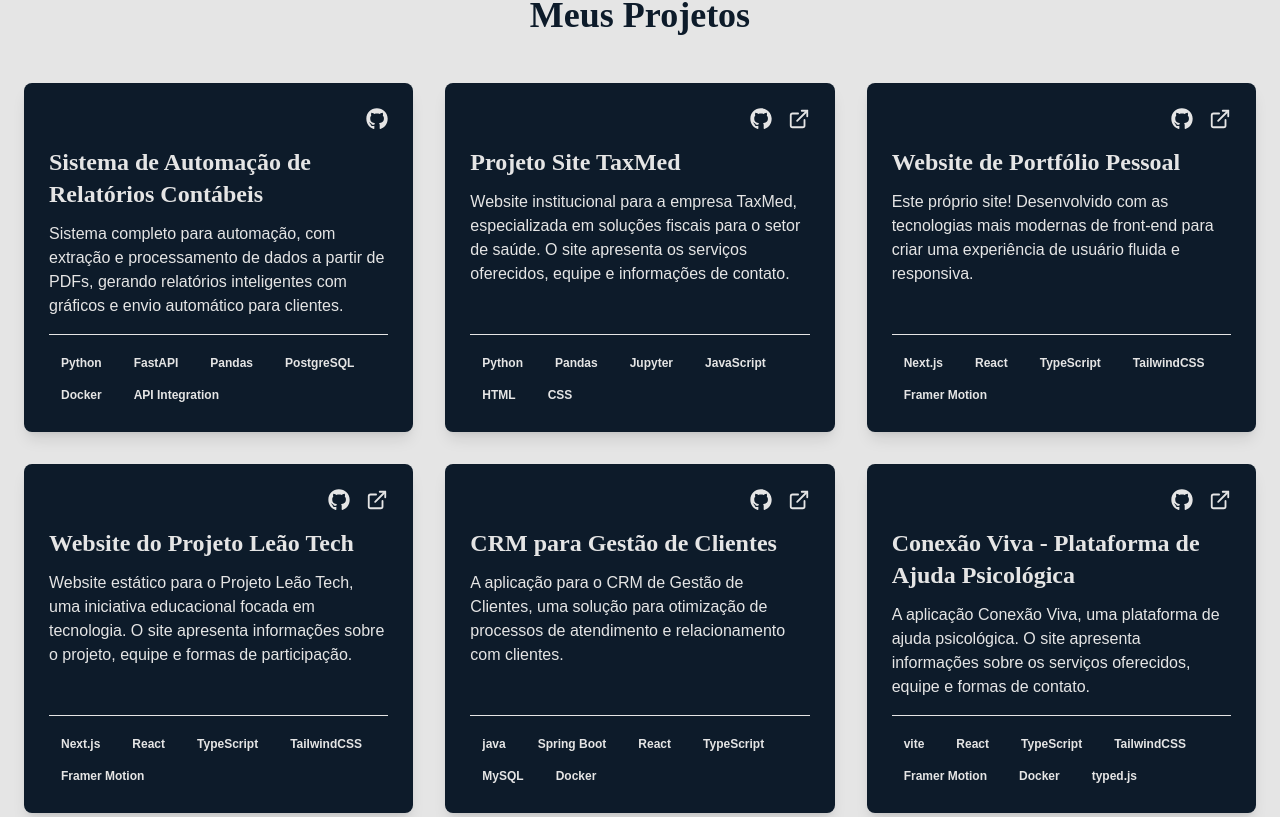
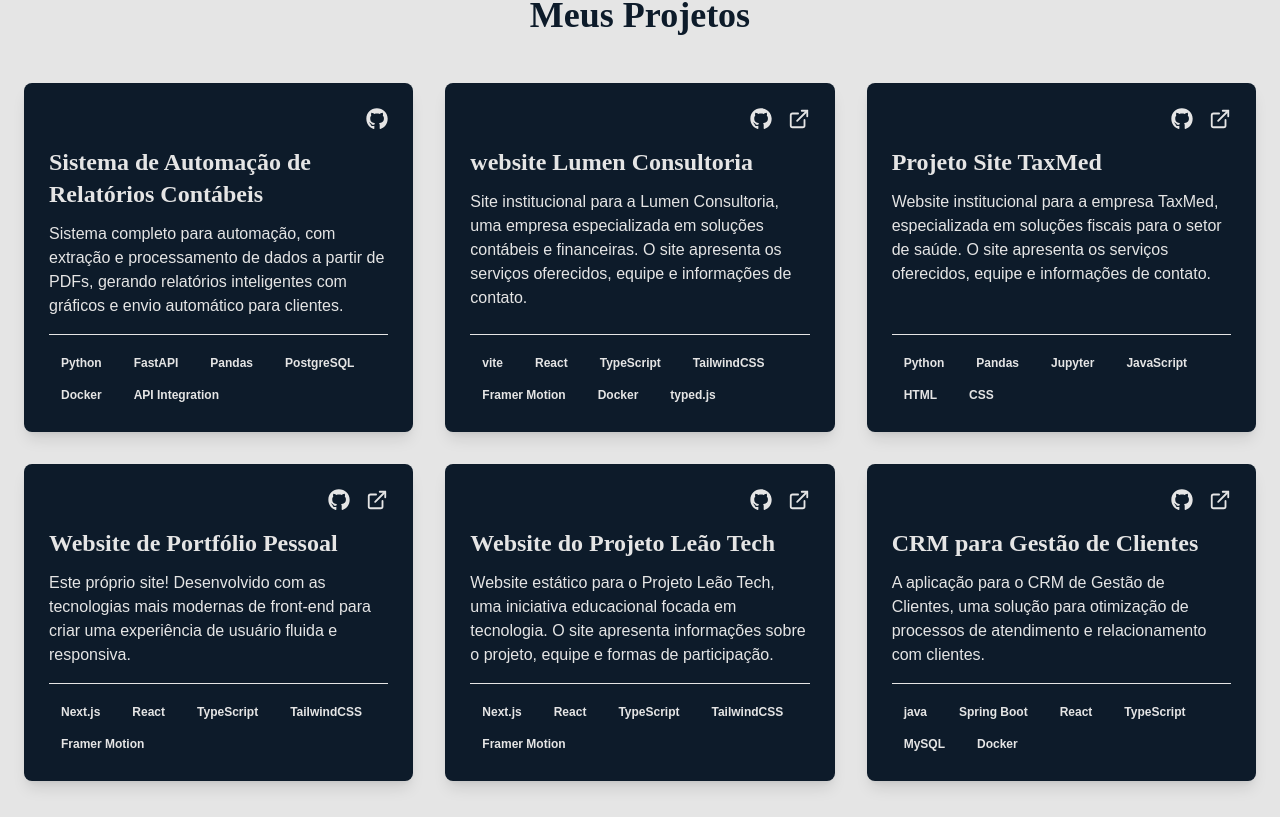
Before and after one commit to KarineDuarte15/Site-Karine-Duarte-Developer, a Next.js app: page / in a window 1280 px wide. Shown: the part 2423-3240 px from the top of the page. Built offline with nearby package versions, Linux system fonts and the light colour scheme; no server answers.

Commit message:
feat: adicionar projeto Lumen Consultoria e remover projeto Conexão Viva da lista de projetos

```diff
--- a/src/components/Projects.tsx
+++ b/src/components/Projects.tsx
@@ -12,6 +12,13 @@ const projectsData = [
     technologies: ['Python', 'FastAPI', 'Pandas', 'PostgreSQL', 'Docker', 'API Integration'],
     githubUrl: 'https://github.com/KarineDuarte15/LUCID-COUNT',
     demoUrl: null,
+  },
+      {
+    title: 'website Lumen Consultoria',
+    description: 'Site institucional para a Lumen Consultoria, uma empresa especializada em soluções contábeis e financeiras. O site apresenta os serviços oferecidos, equipe e informações de contato.',
+    technologies: ['vite', 'React', 'TypeScript', 'TailwindCSS', 'Framer Motion','Docker', 'typed.js'],
+    githubUrl: 'https://github.com/KarineDuarte15/ProjetoSiteLumenConsultoria',
+    demoUrl: 'https://www.lumenconsultoriabrasil.com.br/',
   },
   {
     title: 'Projeto Site TaxMed',
@@ -41,13 +48,7 @@ const projectsData = [
     githubUrl: 'https://github.com/KarineDuarte15/CRM-Customers',
     demoUrl: '#',
   },
-    {
-    title: 'Conexão Viva - Plataforma de Ajuda Psicológica',
-    description: 'A aplicação Conexão Viva, uma plataforma de ajuda psicológica. O site apresenta informações sobre os serviços oferecidos, equipe e formas de contato.',
-    technologies: ['vite', 'React', 'TypeScript', 'TailwindCSS', 'Framer Motion','Docker', 'typed.js'],
-    githubUrl: 'https://github.com/MaryaJoSo/conexao-viva',
-    demoUrl: '#',
-  },
+
 ];
 
 export default function Projects() {
```
